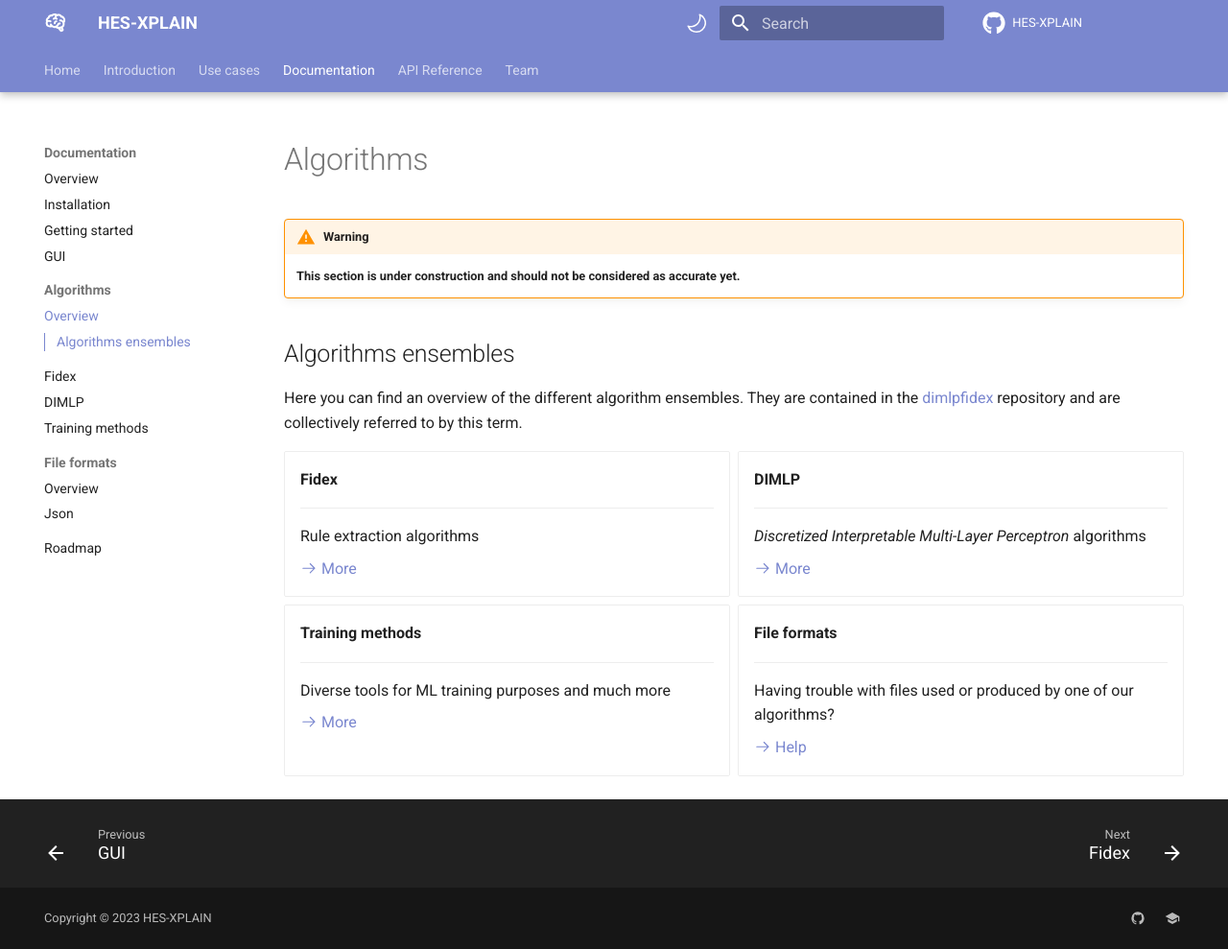
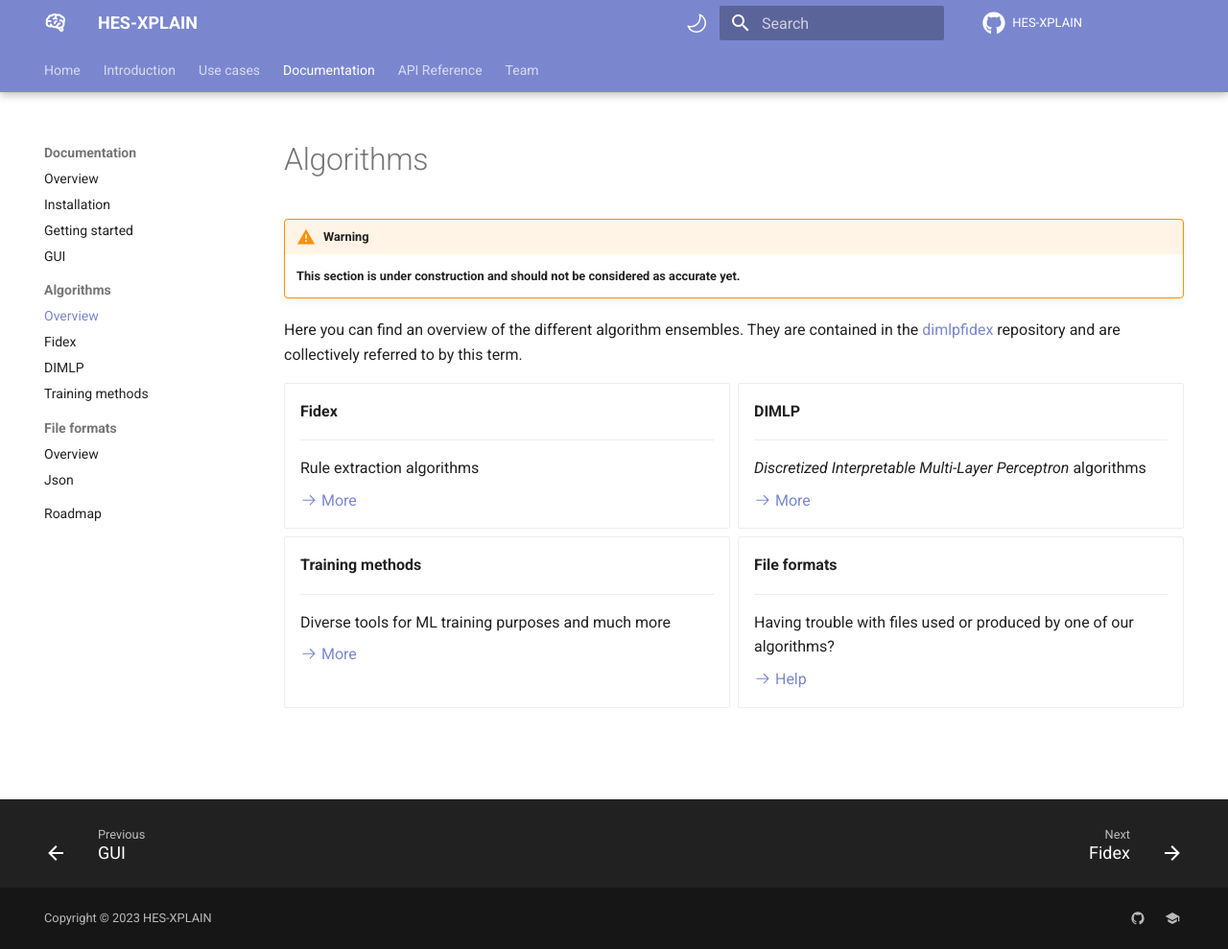
Before and after one commit to HES-XPLAIN/hes-xplain.github.io, an MkDocs documentation site: the page built from docs/documentation/algorithms/overview.md, in a window 1280 px wide and 989 px high. Shown: the whole window at 96% size. Built offline with MkDocs 1.6.1 and Material for MkDocs 9.7.7, drawn with Linux system fonts in a browser that asks for light colours; comment, search, counter and statistics services are not loaded.

Commit message:
Removed useless subtitle

```diff
--- a/docs/documentation/algorithms/overview.md
+++ b/docs/documentation/algorithms/overview.md
@@ -2,8 +2,6 @@
 
 !!! warning
     **This section is under construction and should not be considered as accurate yet.**
-
-## Algorithms ensembles
 
 Here you can find an overview of the different algorithm ensembles. They are contained in the [dimlpfidex](https://github.com/HES-XPLAIN/dimlpfidex) repository and are collectively referred to by this term.
 
```
